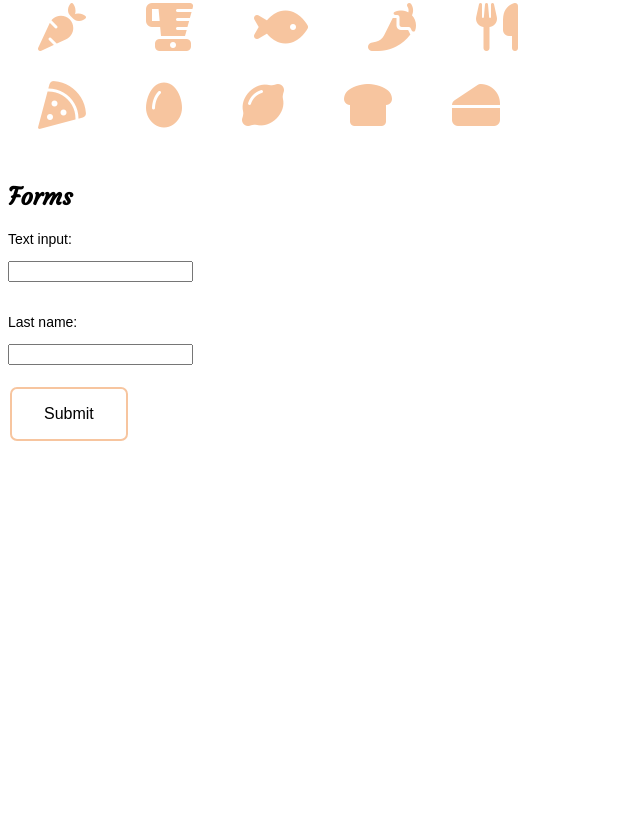
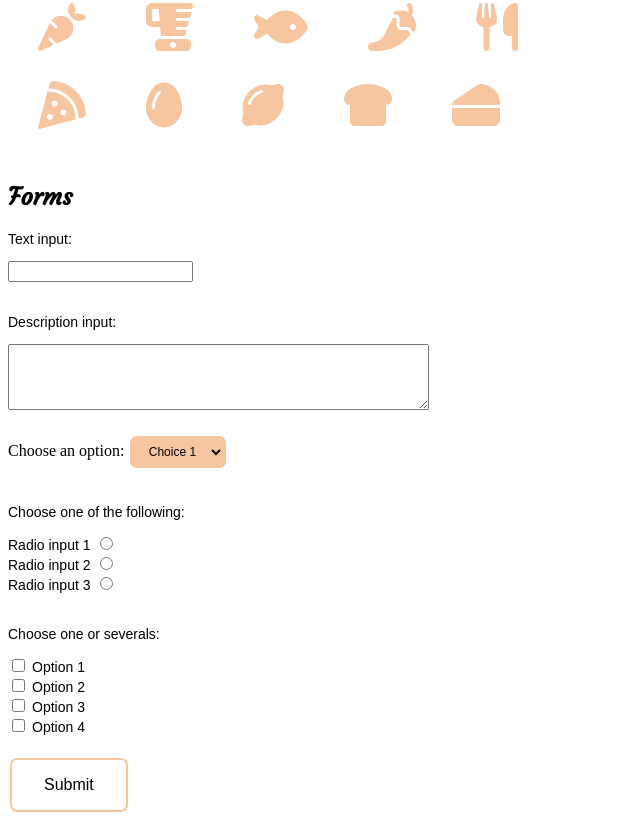
Before and after one commit to Raphael-dln/THP_Kit_UI, a plain HTML site: page index.html in a window 1280 px wide. Shown: the part 1590-2414 px from the top of the page, without its empty margins (0-640 px from the left). Before the commit the page ends 2043 px from the top, so only its background shows below. Drawn offline with Linux system fonts and the light colour scheme.

Commit message:
form finished but ugly

```diff
--- a/index.html
+++ b/index.html
@@ -130,8 +130,44 @@
         <form action="#">
           <label for="text" class="p">Text input:</label>
           <input type="text" id="text" name="text"><br><br>
-          <label for="lname" class="p">Last name:</label>
-          <input type="text" id="lname" name="lname"><br><br>
+
+          <label for="description" class="p">Description input:</label>
+          <textarea id="description" rows="4" cols="50"></textarea><br><br>
+
+          <label for="choice">Choose an option:</label>
+          <select id="choice" class="btn btn-primary btn-sm">
+            <option value="choice_1">Choice 1</option>
+            <option value="choice_2">Choice 2</option>
+            <option value="choice_3">Choice 3</option>
+            <option value="choice_4">Choice 4</option>
+          </select><br><br>
+
+          <p>Choose one of the following:</p>
+          <label for="radio" class="radiobox">Radio input 1</label>
+          <input type="radio" id="radio" name="radio"><br>
+          <label for="radio" class="radiobox">Radio input 2</label>
+          <input type="radio" id="radio" name="radio"><br>
+          <label for="radio" class="radiobox">Radio input 3</label>
+          <input type="radio" id="radio" name="radio"><br><br>
+
+          <p>Choose one or severals:</p>
+          <div>
+            <input type="checkbox" name="checkbox1">
+            <label for="checkbox1" class="radiobox">Option 1</label>
+          </div>
+          <div>
+            <input type="checkbox" name="checkbox2">
+            <label for="checkbox2" class="radiobox">Option 2</label>
+          </div>
+          <div>
+            <input type="checkbox" name="checkbox3">
+            <label for="checkbox3" class="radiobox">Option 3</label>
+          </div>
+          <div>
+            <input type="checkbox" name="checkbox4">
+            <label for="checkbox4" class="radiobox">Option 4</label>
+          </div><br>
+
           <input type="submit" class="btn btn-primary-outline" value="Submit">
         </form>
     </div>
--- a/style.css
+++ b/style.css
@@ -447,3 +447,11 @@ li {
   margin-left: 0;
   margin-right: 0;
 }
+
+.radiobox {
+  font-family: Arial, Helvetica, "Liberation Sans", FreeSans, sans-serif;
+  font-size: 14px;
+  margin-top: 1em;
+  margin-left: 0;
+  margin-right: 0;
+}
```
